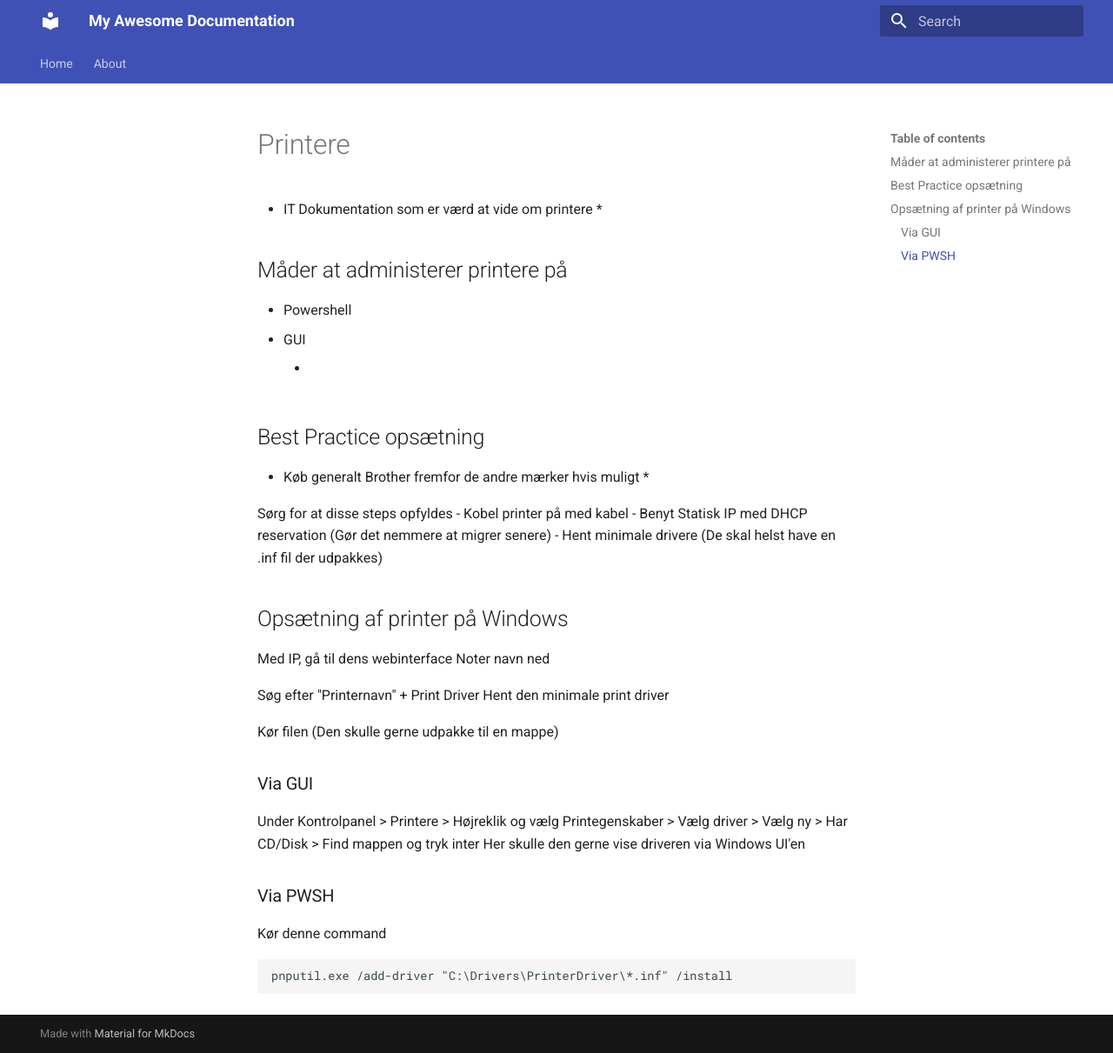
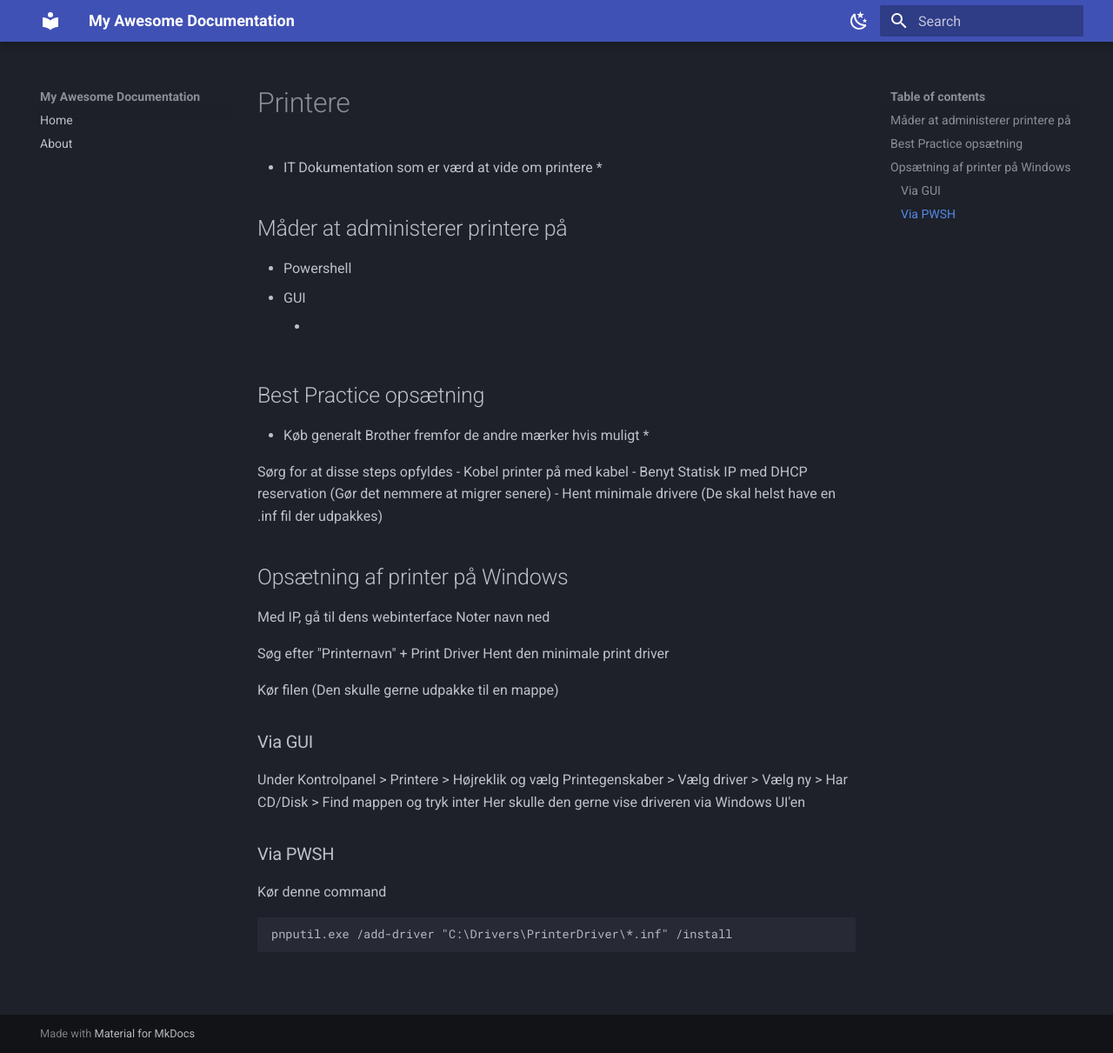
Before and after one commit to ANJ-Projects/IT-Viden, an MkDocs documentation site: the page built from docs/printere.md, in a window 1280 px wide and 1211 px high. Shown: the whole window at 87% size. Built offline with MkDocs 1.6.1 and Material for MkDocs 9.7.7, drawn with Linux system fonts in a browser that asks for light colours.

Commit message:
Update mkdocs.yml

```diff
--- a/mkdocs.yml
+++ b/mkdocs.yml
@@ -4,9 +4,14 @@
   - About: about.md
 theme:
   name: material
-  features:
-    - navigation.tabs
-    - navigation.top
+  palette:
+    # Force dark mode as default
+    - scheme: slate
+      primary: indigo
+      accent: teal
+      toggle:
+        icon: material/weather-night
+        name: Switch to light
 
 plugins:
   - search
```
